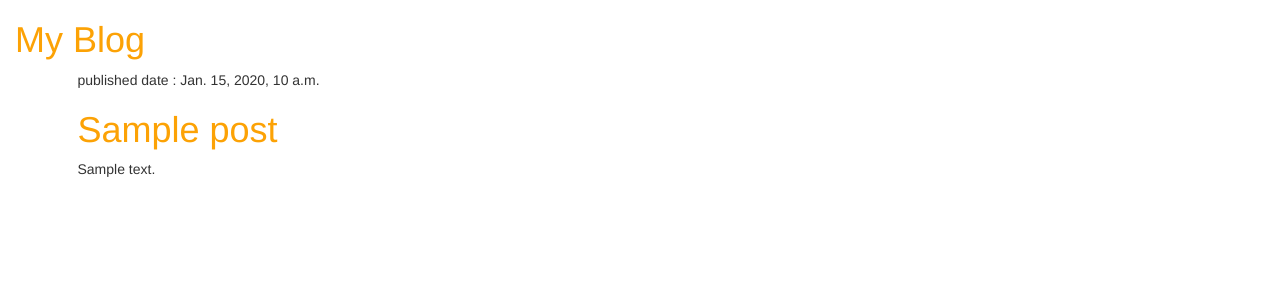
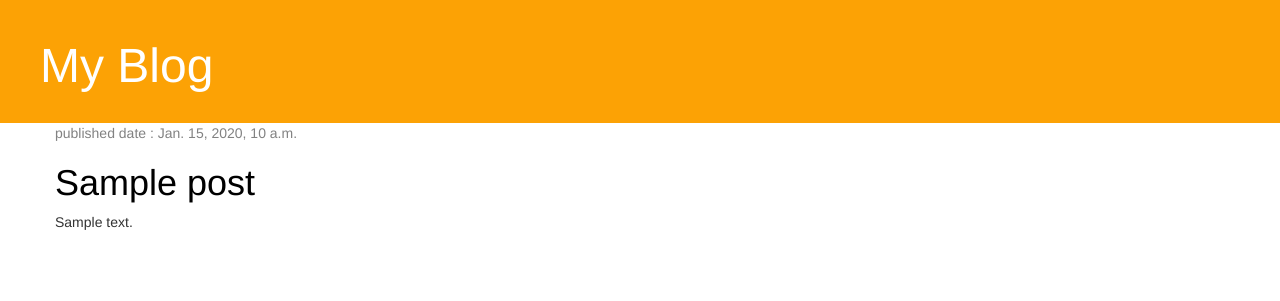
Before and after one commit to benjlombard/django_website, a Django app: template blog/templates/blog/post_list.html in a window 1280 px wide. Shown: the top 301 px of the page. Run offline with Django 3.2, Linux system fonts and the light colour scheme; the template is opened without the code that fills it: values named after a table or form of the project are taken from there, others are empty; tables that the repository leaves empty hold one stand-in row (Sample ...); some libraries are stand-ins or nearby versions.

Commit message:
refactoring template with base.html template which contains common part of website Add css

```diff
--- a/blog/static/css/blog.css
+++ b/blog/static/css/blog.css
@@ -2,6 +2,30 @@ h1 a {
     color: #FCA205;
 }
 
-body {
-    padding-left : 15px;
+.header-page{
+    background-color: #FCA205;
+    margin-top:0;
+    padding: 20px 20px 20px 40px;
 }
+
+.header-page h1, .header-page h1 a {
+    color: #FFFFFF;
+    font-size:36pt;
+    text-decoration:none;
+}
+
+.content {
+    margin-left:40px;
+}
+
+.date {
+    color: #828282;
+}
+
+.post {
+    margin-bottom: 70px;
+}
+
+.post h1 a {
+    color: #000000;
+}
--- a/blog/templates/blog/base.html
+++ b/blog/templates/blog/base.html
@@ -1,10 +1,27 @@
+{% load staticfiles %}
 <!DOCTYPE html>
 <html lang="en">
 <head>
     <meta charset="UTF-8">
-    <title>Title</title>
+    <title>My blog</title>
+    <link rel="stylesheet" href="//maxcdn.bootstrapcdn.com/bootstrap/3.2.0/css/bootstrap.min.css">
+    <link rel="stylesheet" href="//maxcdn.bootstrapcdn.com/bootstrap/3.2.0/css/bootstrap-theme.min.css">
+
+    <link rel="stylesheet" href="{% static 'css/blog.css' %}">
 </head>
 <body>
+<div class="header-page">
+    <h1><a href="/">My Blog</a></h1>
+</div>
+<div class="content container">
+    <div class="row">
+        <div class="col-md-8">
 
+        {% block content %}
+            {% endblock %}
+
+                    </div>
+    </div>
+</div>
 </body>
 </html>
--- a/blog/templates/blog/post_list.html
+++ b/blog/templates/blog/post_list.html
@@ -1,30 +1,12 @@
-{% load staticfiles %}
-<!DOCTYPE html>
-<html lang="en">
-<head>
-    <meta charset="UTF-8">
-    <title>My blog</title>
-    <link rel="stylesheet" href="//maxcdn.bootstrapcdn.com/bootstrap/3.2.0/css/bootstrap.min.css">
-    <link rel="stylesheet" href="//maxcdn.bootstrapcdn.com/bootstrap/3.2.0/css/bootstrap-theme.min.css">
-
-    <link rel="stylesheet" href="{% static 'css/blog.css' %}">
-</head>
-<body>
-<div class="header-page">
-    <h1><a href="/">My Blog</a></h1>
-</div>
-<div class="content container">
-    <div class="row">
-        <div class="col-md-8">
+{% extends 'blog/base.html' %}
+{% block content %}
 {% for post in posts %}
-<div>
+<div class="post">
+    <div class="date">
     <p>published date : {{post.published_date}}</p>
+    </div>
     <h1><a href="">{{post.title}}</a></h1>
     <p>{{post.text|linebreaksbr}}</p>
 </div>
 {% endfor %}
-        </div>
-    </div>
-</div>
-</body>
-</html>
+{% endblock %}
```
